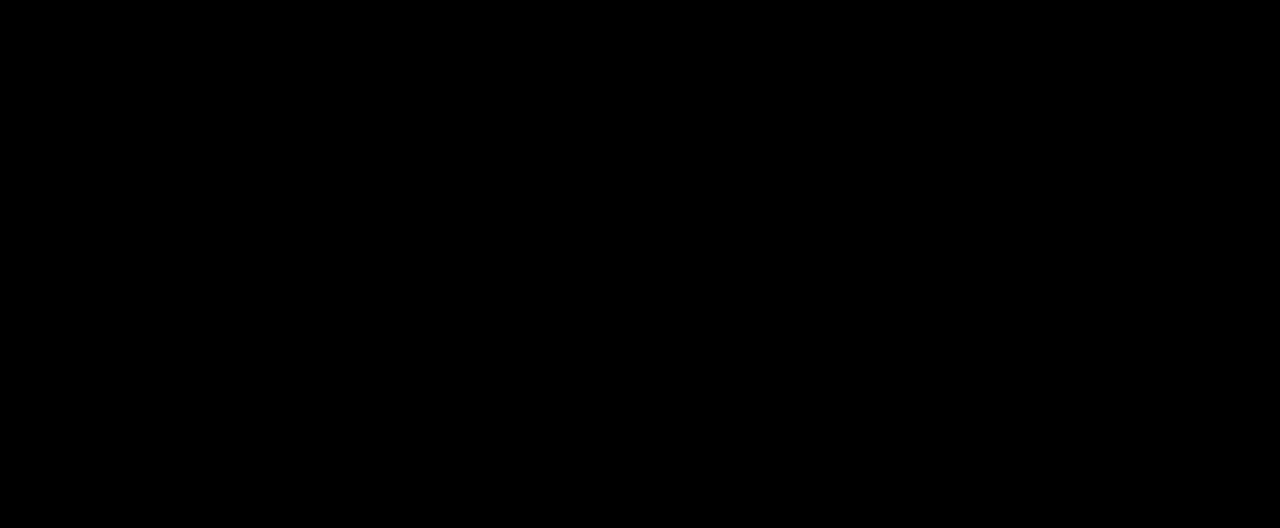
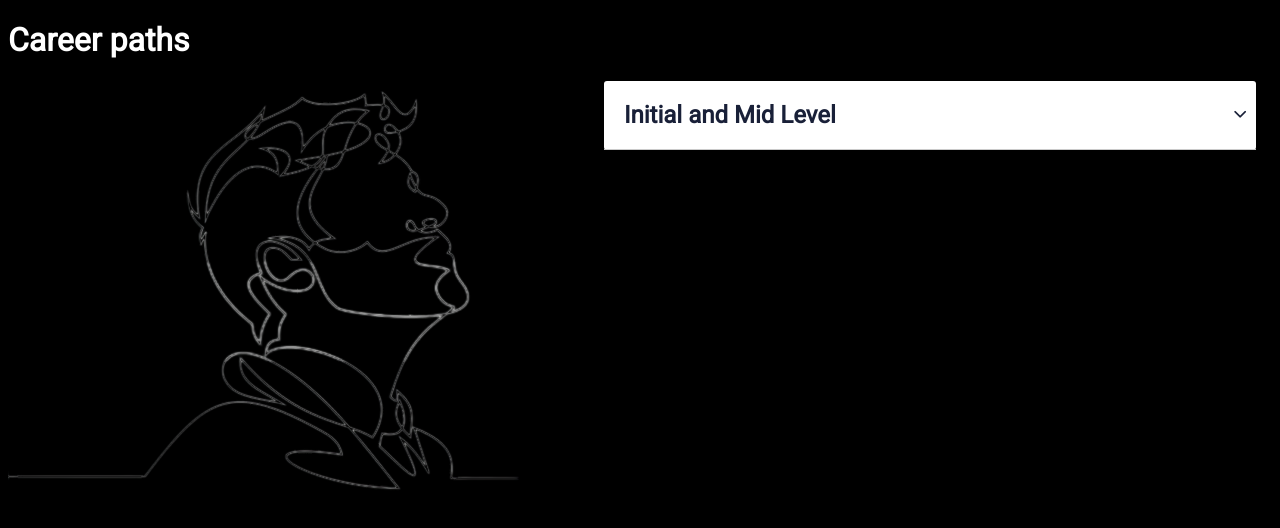
Before and after one commit to eligregl/onboardingAngular, an Angular app: page /careerpath in a window 1280 px wide. Before the commit this address led to /. Shown: the top 528 px of the page. Built offline with nearby package versions, Linux system fonts and the light colour scheme.

Commit message:
step 3 changes before branch creation

```diff
--- a/src/app/app-routing.module.ts
+++ b/src/app/app-routing.module.ts
@@ -3,6 +3,7 @@
 import { RouterModule, Routes} from '@angular/router';
 import { WelcomeComponent } from './components/welcome/welcome.component';
 import { LetsimagineComponent } from './components/letsimagine/letsimagine.component';
+import { CareerpathComponent } from './careerpath/careerpath.component';
 
 const routes: Routes = [
   {
@@ -13,6 +14,10 @@
     path: 'imagine/:name',
     component: LetsimagineComponent
   },
+  {
+    path: 'careerpath',
+    component: CareerpathComponent
+  }
 ];
 @NgModule({
   declarations: [],
--- a/src/app/app.module.ts
+++ b/src/app/app.module.ts
@@ -5,10 +5,11 @@
 import { AppRoutingModule } from './app-routing.module';
 import { LetsimagineComponent } from './components/letsimagine/letsimagine.component';
 import { WelcomeComponent } from './components/welcome/welcome.component';
+import { CareerpathModule } from './careerpath/careerpath.module';
 
 @NgModule({
   declarations: [AppComponent, LetsimagineComponent, WelcomeComponent],
-  imports: [BrowserModule, FormsModule, AppRoutingModule],
+  imports: [BrowserModule, FormsModule, AppRoutingModule, CareerpathModule],
   providers: [],
   bootstrap: [AppComponent],
   exports: [AppComponent]
--- /dev/null
+++ b/src/app/careerpath/careerpath.component.css
@@ -0,0 +1,52 @@
+@import url("https://unpkg.com/ionicons@4.5.10-0/dist/css/ionicons.min.css");
+
+.careerpath {
+    display: flex;
+    flex-direction: row;
+}
+.leftContainer {
+    width: 50%;
+    flex: 1;
+}
+.rightContainer {
+    width: 50%;
+    flex: 2;
+    margin-right: 1em;
+}
+.accordion {
+    width: 100%;
+    font-size: 1em;
+    font-weight: 400;
+    color: #192038;
+    background-color: #fff;
+    border-radius: 3px;
+}
+
+.acc-header {
+    border-bottom: 1px solid rgb(202, 202, 202);
+    cursor: pointer;
+    display: flex;
+    flex-direction: row;
+    align-items: center;
+}
+
+.acc-header > h2 {
+    margin-left: 20px;
+}
+
+.headerTitle {
+    overflow-wrap: break-word;
+    overflow: auto;
+    width: 100%;
+}
+
+.acc-body {
+    display: flex;
+    align-items: center;
+    min-height: 2.5em;
+}
+
+.arrow {
+    font-size: 18px;
+    margin-right: 10px;
+}
--- /dev/null
+++ b/src/app/careerpath/careerpath.component.html
@@ -0,0 +1,22 @@
+
+    <h1>{{ h1 }}</h1>
+
+    <div class="careerpath">
+    <div class="leftContainer">
+        <img [src]="'../assets/images/lineart.png'" alt="">
+    </div>
+
+    <div class="rightContainer">
+        <div class="accordion">
+            <div class="acc-header" (click)="toggle()">
+                <h2 class="headerTitle">Initial and Mid Level</h2>
+                <div class="arrow"><i class="ion-ios-arrow-down"></i></div>
+            </div>
+            <div *ngIf="showBody">
+                <div class="acc-body">
+                    Lorem ipsum dolor sit amet, consectetur adipiscing elit, sed do eiusmod tempor incididunt ut labore et dolore magna aliqua. Ut enim ad minim veniam, quis nostrud exercitation ullamco laboris nisi ut aliquip ex ea commodo consequat. Duis aute irure dolor in reprehenderit in voluptate velit esse cillum dolore eu fugiat nulla pariatur. Excepteur sint occaecat cupidatat non proident, sunt in culpa qui officia deserunt mollit anim id est laborum.
+                </div>
+            </div>
+        </div>
+    </div>
+</div>
--- /dev/null
+++ b/src/app/careerpath/careerpath.component.ts
@@ -0,0 +1,23 @@
+import { Component, Input, OnInit } from '@angular/core';
+
+@Component({
+  selector: 'app-careerpath',
+  templateUrl: './careerpath.component.html',
+  styleUrls: ['./careerpath.component.css']
+})
+export class CareerpathComponent implements OnInit {
+  @Input() h1: string = 'Career paths';
+  @Input() title: string = '';
+  @Input() imageUrl: string = '';
+  showBody = false;
+
+  constructor() { }
+
+  ngOnInit(): void {
+  }
+
+  toggle() {
+    this.showBody = !this.showBody;
+  }
+
+}
--- a/src/app/components/letsimagine/letsimagine.component.html
+++ b/src/app/components/letsimagine/letsimagine.component.html
@@ -3,7 +3,7 @@
     seniority and probably already works on a <br> specific project.
      To understand this better</p>
   <div class="second-paragraph">
-  <p><strong>Lets's imagine</strong></p>
+  <p><strong>Let's imagine</strong></p>
   </div>
   <div class="third-paragraph">
   <p>First we need to create our first <strong>fictional character </strong></p>
--- a/src/app/components/welcome/welcome.component.css
+++ b/src/app/components/welcome/welcome.component.css
@@ -0,0 +1,38 @@
+.welcomeCard {
+    display: flex;
+    flex-direction: column;
+    justify-content: center;
+}
+.title {
+    margin-top: 2em;
+    text-align: center;
+}
+.welcome-image {
+    margin: 0 auto;
+    height: 20em;
+    width: auto;
+    background-image: url('../../../assets/images/colorstrokes.png');
+    background-size: contain;
+    background-repeat: no-repeat;
+    background-position: center;
+}
+.nameInput {
+    height: 3em;
+    width: 20em;
+    font-size: 14px;
+    margin: 0 auto;
+    margin-top: 2em;
+    border-radius: 10px;
+}
+.nextButton{
+    height: 3em;
+    width: 5em;
+    margin: 0 auto;
+    border-radius: 10%;
+    border: none;
+    background-color: red;
+    font-weight: bold;
+    font-size: 16px;
+    margin-top: 1em;
+    color: white;
+}
--- a/src/styles.css
+++ b/src/styles.css
@@ -3,43 +3,3 @@
     color: white;
     font-family: 'Roboto', sans-serif;
 }
-.welcomeCard {
-    display: flex;
-    flex-direction: column;
-    justify-content: center;
-}
-.title {
-    margin-top: 2em;
-    text-align: center;
-}
-.welcome-image {
-    margin: 0 auto;
-    height: 20em;
-    width: auto;
-    background-image: url('./assets/images/colorstrokes.png');
-    background-size: contain;
-    background-repeat: no-repeat;
-    background-position: center;
-}
-.nameInput {
-    height: 3em;
-    width: 20em;
-    font-size: 14px;
-    margin: 0 auto;
-    margin-top: 2em;
-}
-.nextButton{
-    height: 3em;
-    width: 5em;
-    margin: 0 auto;
-    border-radius: 10%;
-    border: none;
-    background-color: red;
-    font-weight: bold;
-    font-size: 16px;
-    margin-top: 1em;
-    color: white;
-}
-.accordion {
-    color: white;
-}
```
Also changed, not shown: src/app/careerpath/careerpath.module.ts (added, +12 -0 lines), src/assets/images/lineart.png (added), 1 other file (tests, documents, lock files or other folders).
